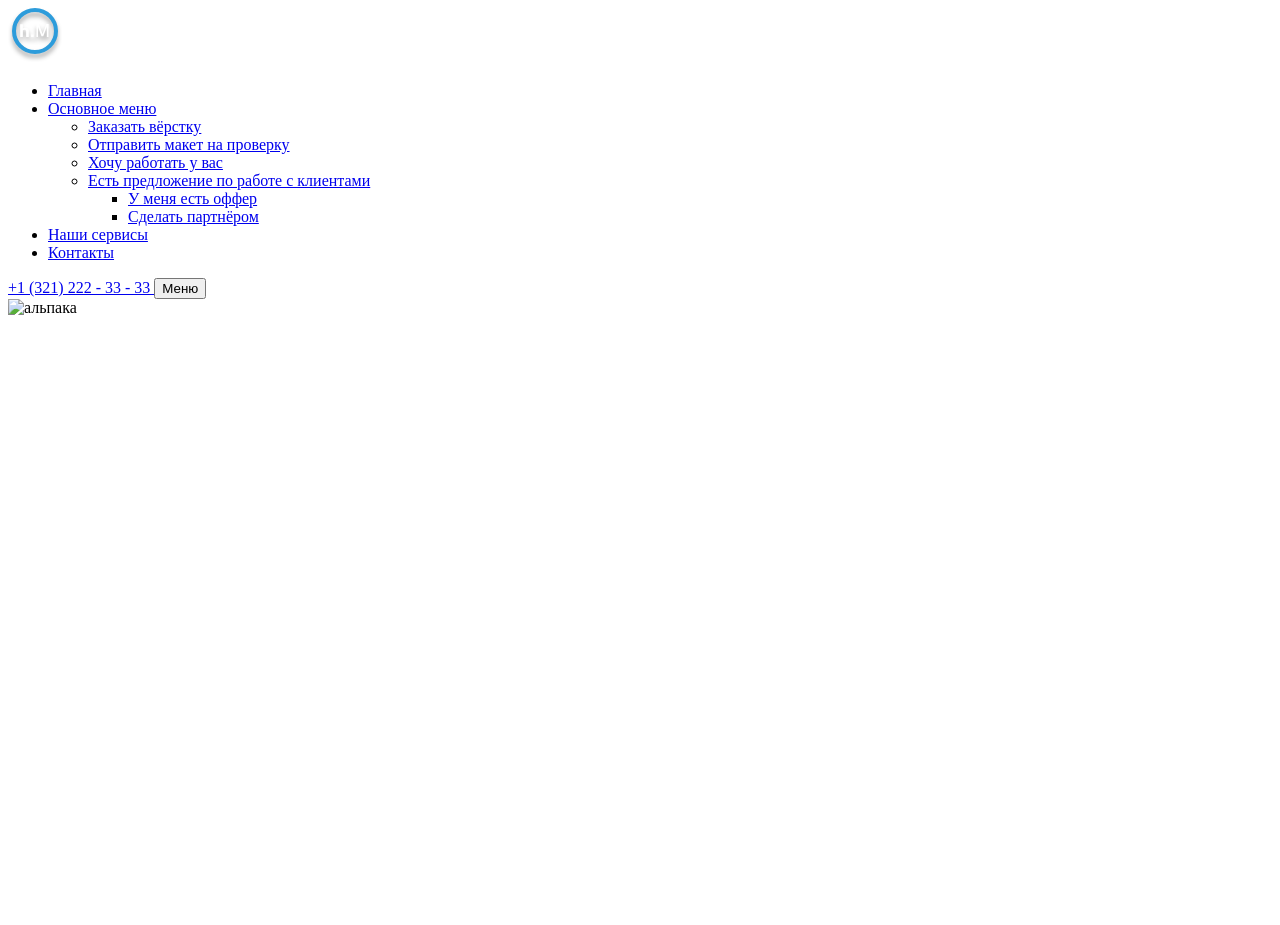
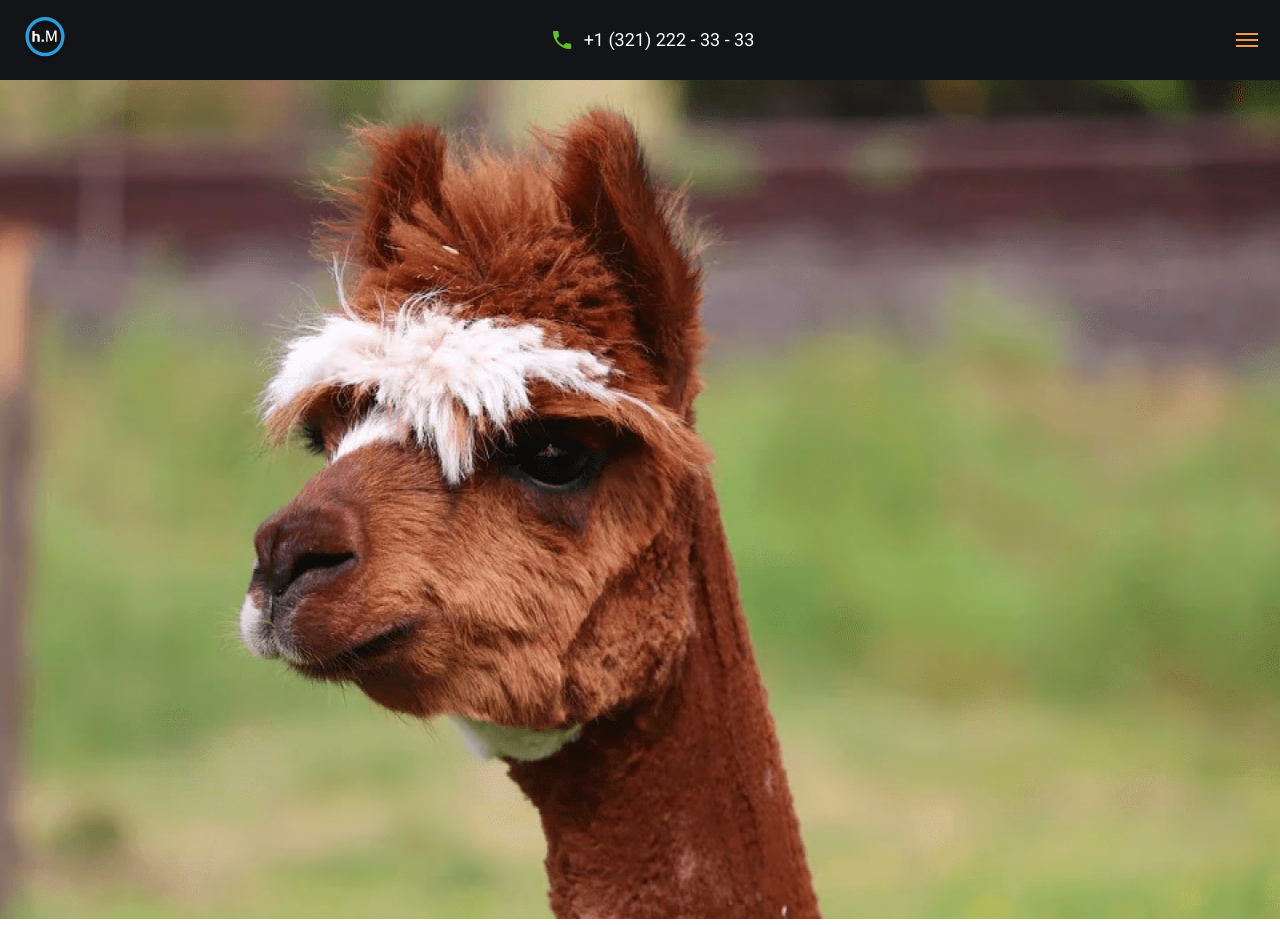
Before and after one commit to nikjke/alpaca-menu, a plain HTML site: page index.html in a window 1280 px wide. Before the commit the page ends 800 px from the top, so only its background shows below. Drawn offline with Linux system fonts and the light colour scheme; the site is published under a folder, as on GitHub Pages, so addresses that start at the root find nothing.

Commit message:
(fix): routes

```diff
--- a/index.html
+++ b/index.html
@@ -8,8 +8,8 @@
     <link rel="preconnect" href="https://fonts.googleapis.com">
     <link rel="preconnect" href="https://fonts.gstatic.com" crossorigin>
     <link href="https://fonts.googleapis.com/css2?family=Roboto:ital,wght@400;500&display=swap" rel="stylesheet">
-    <script type="module" crossorigin src="/assets/index-C8_XlTl1.js"></script>
-    <link rel="stylesheet" crossorigin href="/assets/index-DU0L0zna.css">
+    <script type="module" crossorigin src="assets/index-C8_XlTl1.js"></script>
+    <link rel="stylesheet" crossorigin href="assets/index-DU0L0zna.css">
   </head>
   <body>
   <div class="page">
@@ -85,9 +85,9 @@
     </header>
     <main class="site-main">
       <picture>
-        <source media="(min-width: 769px)" srcset="/assets/alpaca-desktop-BaQ-5iig.avif" type="image/avif">
-        <source media="(max-width: 768px)" srcset="/assets/alpaca-mobile-BZwD0-s5.avif" type="image/avif">
-        <img src="/assets/alpaca-mobile-DnmyiO3l.png" alt="альпака" class="site-main__img">
+        <source media="(min-width: 769px)" srcset="assets/alpaca-desktop-BaQ-5iig.avif" type="image/avif">
+        <source media="(max-width: 768px)" srcset="assets/alpaca-mobile-BZwD0-s5.avif" type="image/avif">
+        <img src="assets/alpaca-mobile-DnmyiO3l.png" alt="альпака" class="site-main__img">
       </picture>
     </main>
   </div>
```
Also changed, not shown: alpaca-desktop.avif (deleted), alpaca-mobile.avif (deleted), alpaca-mobile.png (deleted).
